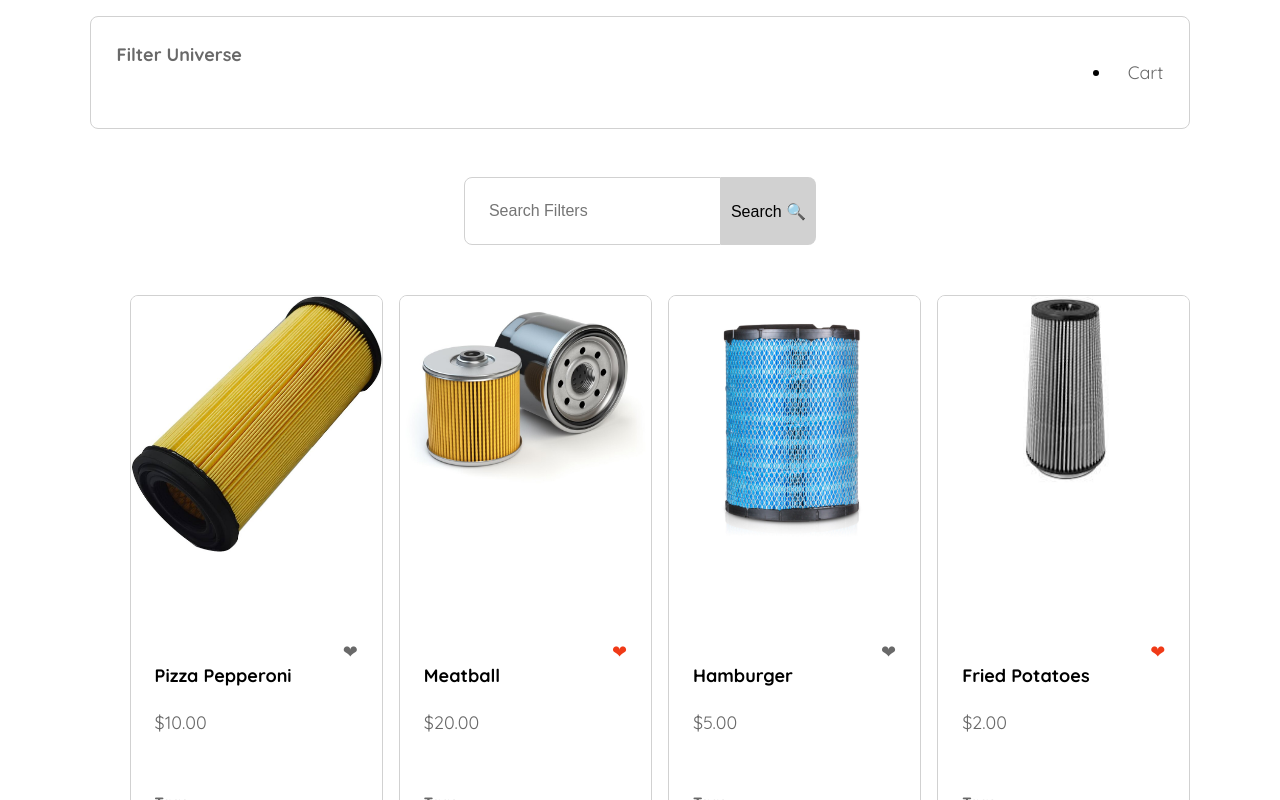
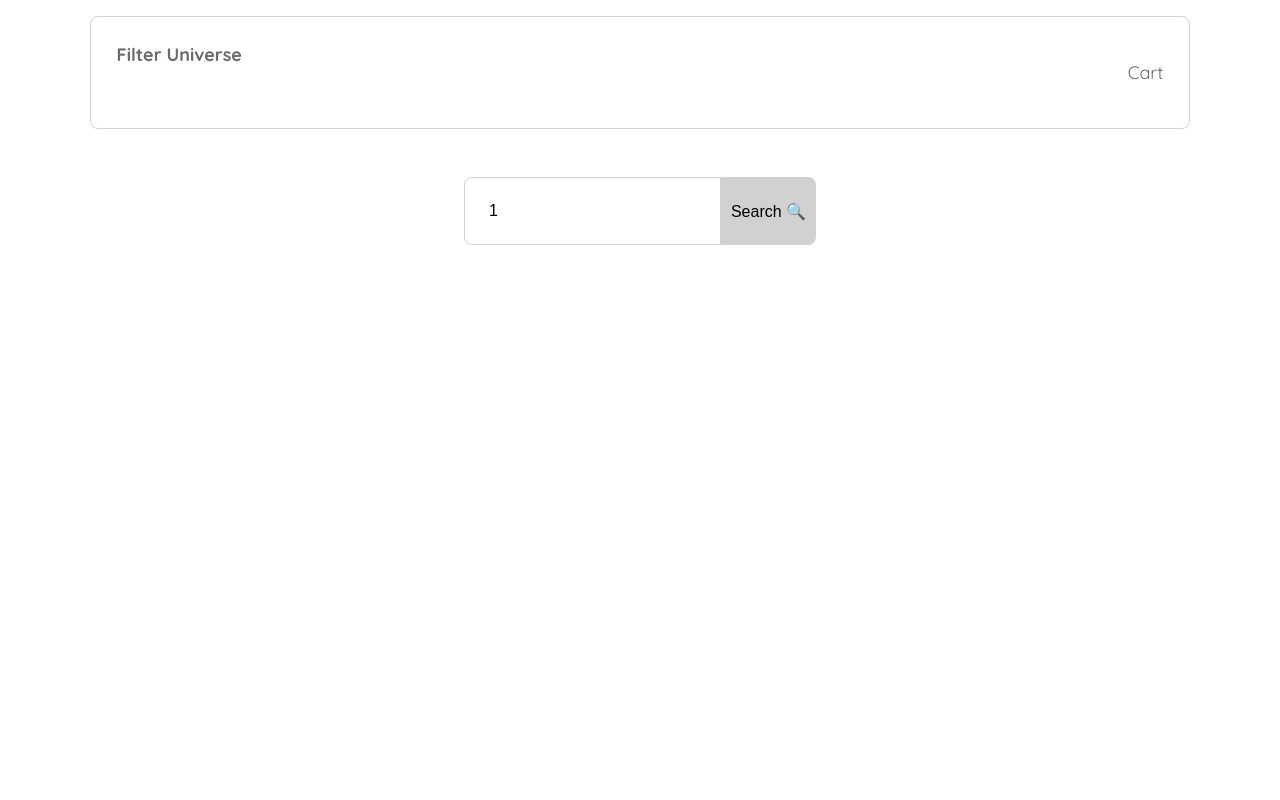
Before and after one commit to FirenLF2/filterComm, an Angular app: page /search/1 in a window 1280 px wide. Shown: the top 800 px of the page. Built offline with nearby package versions, Linux system fonts and the light colour scheme.

Commit message:
Full Page Working

```diff
--- a/src/app/app.component.html
+++ b/src/app/app.component.html
@@ -1,2 +1,2 @@
 <app-header></app-header>
-<app-home></app-home>
+<router-outlet></router-outlet>
--- a/src/styles.css
+++ b/src/styles.css
@@ -18,3 +18,7 @@ body {
 a {
   text-decoration: none;
 }
+
+ul {
+  list-style: none;
+}
```
